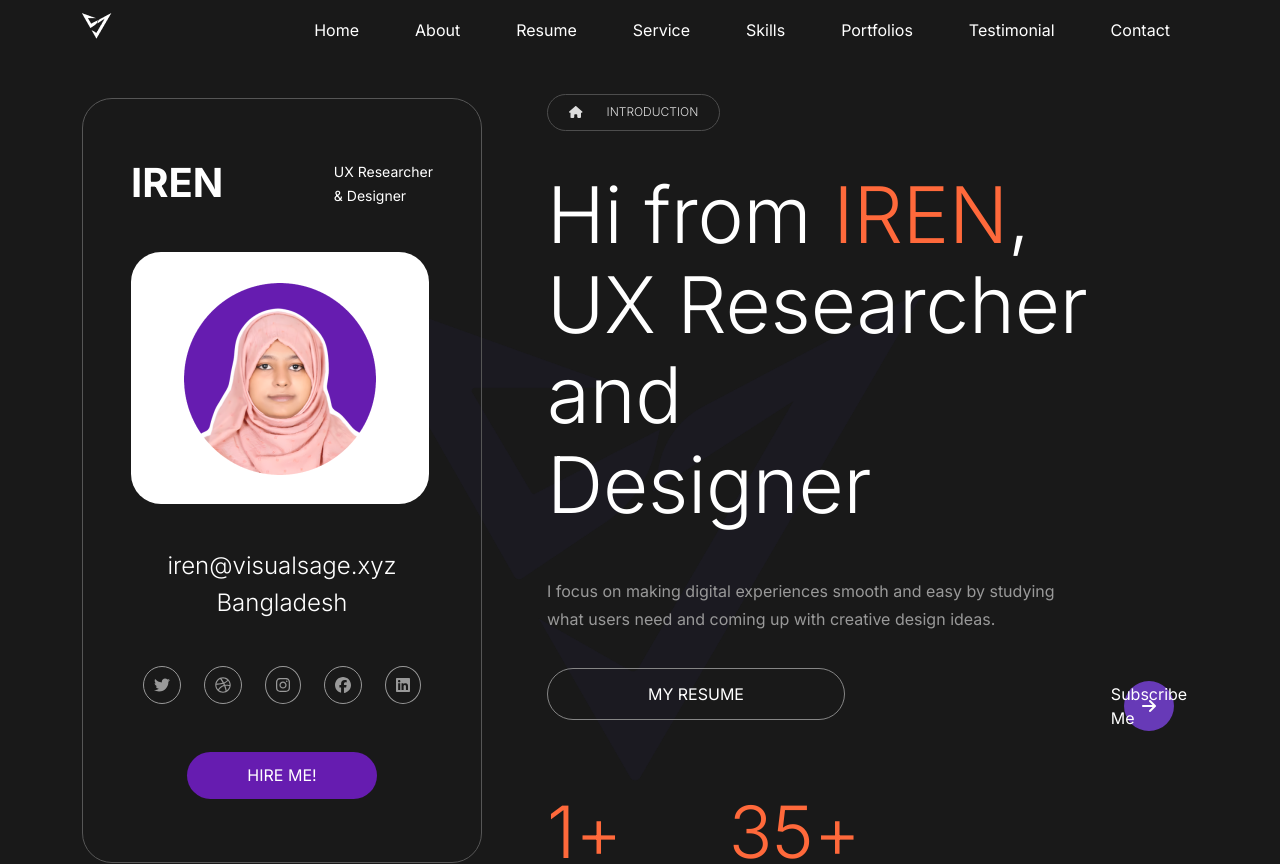
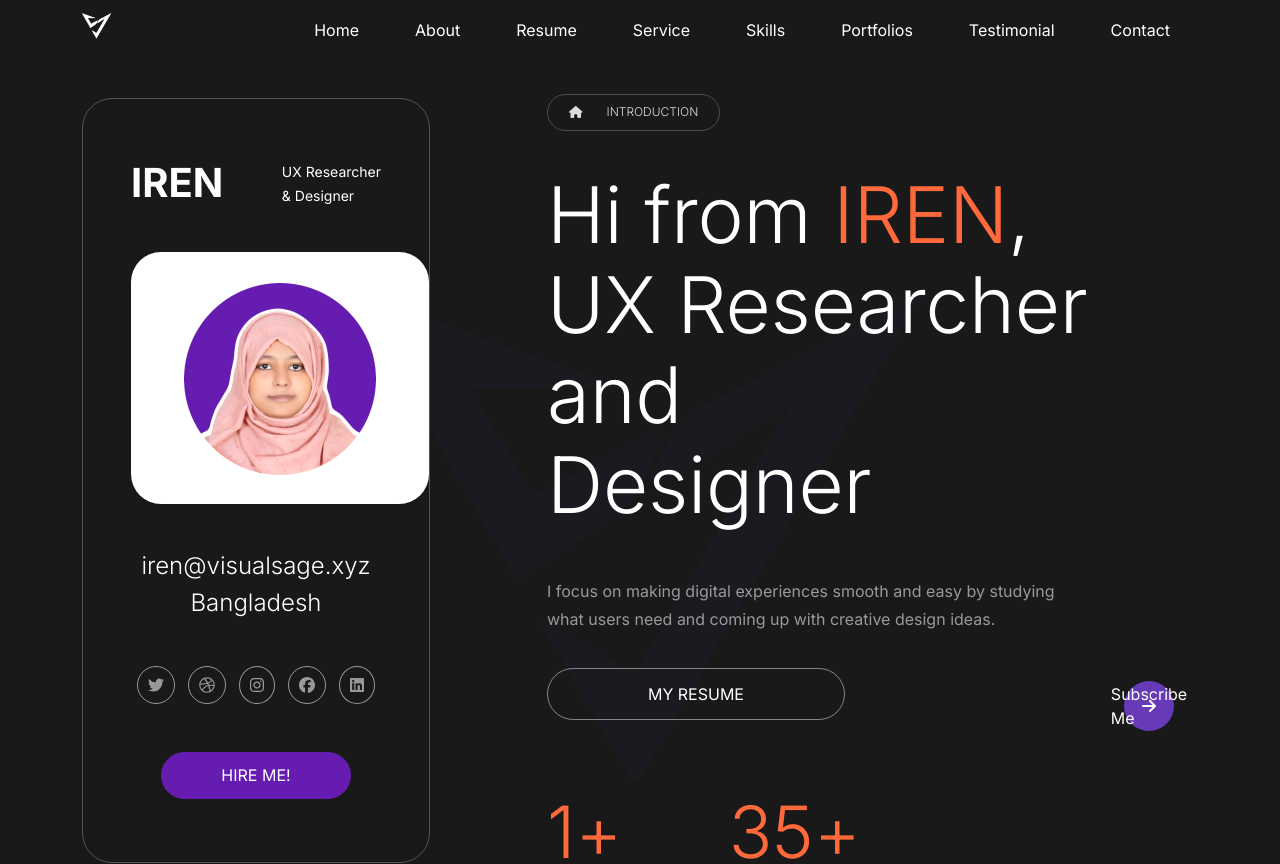
Before and after one commit to rjibon49/iren, a Next.js app: page / in a window 1280 px wide. Shown: the top 864 px of the page. Built offline with nearby package versions, Linux system fonts and the light colour scheme.

Commit message:
contact coponent complete

```diff
--- /dev/null
+++ b/components/Home/ContactComponent.js
@@ -0,0 +1,61 @@
+/* eslint-disable react/no-unescaped-entities */
+import React from 'react';
+import { FontAwesomeIcon } from '@fortawesome/react-fontawesome';
+import { faAnglesUp, faEnvelope } from '@fortawesome/free-solid-svg-icons';
+
+const ContactComponent = () => {
+    return (
+        <>
+            <div className='container contactHeight alignCenter' id='about'>
+                <div className='row w-100 justify-content-end'>
+                    <div className='col-xxl-7 col-xl-7 col-lg-7 col-md-12 col-sm-12 col-xs-12'>
+                        <div>
+                            <div className='mb-5'>
+                                <span className='sectionTitleFont'><FontAwesomeIcon icon={faEnvelope} className='me-4'/>CONTACT</span>
+                            </div>
+                            <div className=''>
+                                <form className="d-flex justify-content-between flex-wrap gap-4">
+                                    <div className="col-md-5">
+                                        <label for="inputName" className="form-label mb-2">FULL NAME <span className='colorText'>*</span></label>
+                                        <input type="text" required className="form-control" id="inputName" placeholder='Your Full Name' />
+                                    </div>
+                                    <div className="col-md-5">
+                                        <label for="inputEmail4" className="form-label mb-2">EMAIL <span className='colorText'>*</span></label>
+                                        <input type="email" required className="form-control" id="inputEmail4" placeholder='Your Email Address' />
+                                    </div>
+                                    <div className="col-md-5">
+                                        <label for="inputPhone" className="form-label mb-2">PHOTNE <span className='colorText999'>(optional)</span></label>
+                                        <input type="text" className="form-control" id="inputPhone" placeholder='Your Phone Number' />
+                                    </div>
+                                    <div className="col-md-5">
+                                        <label for="inputSubject" className="form-label mb-2">SUBJECT <span className='colorText'>*</span></label>
+                                        <input type="text" required className="form-control" id="inputSubject" placeholder='Select a subject' />
+                                    </div>
+                                    <div className="col-md-5">
+                                        <label for="inputBudget" className="form-label mb-2">BUDGET <span className='colorText999'>(optional)</span></label>
+                                        <input type="text" className="form-control" id="inputBudget" placeholder='A range budget for your project' />
+                                    </div>
+                                    <div className="col-md-9 messageForm">
+                                        <label for="inutMessage" className="form-label mb-2">MESSAGE</label>
+                                        <textarea className="form-control" id="inutMessage" rows="5"></textarea>
+                                    </div>
+                                    <div className='col-md-5 mb-3'>
+                                        <label className="custom-file-input d-flex align-items-center" for="attachment">
+                                            <FontAwesomeIcon icon={faAnglesUp} className='me-3 iconStyle'/> <span className='font12White'>ADD AN ATTACHMENT</span>
+                                            <input type="file" id="attachment" name="attachment" />
+                                        </label>
+                                    </div>
+                                    <div class="col-12">
+                                        <button type="submit" className="btnMessage font12White">SEND MESSAGE</button>
+                                    </div>
+                                </form>
+                            </div>
+                        </div>
+                    </div>
+                </div>
+            </div>
+        </>
+    );
+};
+
+export default ContactComponent;
--- a/components/Home/HomeComponent.js
+++ b/components/Home/HomeComponent.js
@@ -29,7 +29,7 @@ const HomeComponent = () => {
         <>
             <div className='container compoHeightLarge backgroundLogo alignCenter'>
                 <div className='row w-100'>
-                    <div className='col-xxl-5 col-xl-5 col-lg-5 col-md-12 col-sm-12 col-xs-12'>
+                    <div className='col-xxl-4 col-xl-4 col-lg-4 col-md-12 col-sm-12 col-xs-12'>
                         <div className=''>
                             <div className='leftCard p-5'>
                                 <div className='d-flex justify-content-between align-items-center flex-wrap mb-3'>
@@ -56,7 +56,7 @@ const HomeComponent = () => {
                             </div>
                         </div>
                     </div>
-                    <div className='col-xxl-7 col-xl-7 col-lg-7 col-md-12 col-sm-12 col-xs-12'>
+                    <div className='col-xxl-7 col-xl-7 col-lg-7 col-md-12 col-sm-12 col-xs-12 ms-auto'>
                         <div>
                             <div className='mb-5'>
                                 <span className='sectionTitleFont'><FontAwesomeIcon icon={faHome} className='me-4' />introduction</span>
--- a/components/Home/TeamComponent.js
+++ b/components/Home/TeamComponent.js
@@ -4,11 +4,15 @@ import { faUsers } from '@fortawesome/free-solid-svg-icons';
 import Image from 'next/image';
 import mehrab from "../../public/images/content/mehrabHossain.png";
 import jibon from "../../public/images/content/raihanHossain.png";
+import srikanta from "../../public/images/content/srikanto.png";
+import shanto from "../../public/images/content/shantoIslam.png";
+import sohan from "../../public/images/content/sohanTalukdar.png";
+import jahidul from "../../public/images/content/jahidulHasan.png";
 
 const TeamComponent = () => {
     return (
         <>
-            <div className='container aboutHeight alignCenter' id=''>
+            <div className='container teamHeight alignCenter' id=''>
                 <div className='row w-100 justify-content-end'>
                     <div className='col-xxl-7 col-xl-7 col-lg-7 col-md-12 col-sm-12 col-xs-12'>
                         <div>
@@ -39,6 +43,42 @@ const TeamComponent = () => {
                                     </div>
                                 </div>
                             </div>
+                            <div className='teamBorder'>
+                                <div className='teamImageBody'>
+                                    <div className='text-center'>
+                                        <Image src={srikanta} alt='Shrikanta Mazumder' className='memberImage' />
+                                        <h4 className='font20E6'>Shrikanta Mazumder</h4>
+                                        <p className='designationFont'>Backend Engineer</p>
+                                    </div>
+                                </div>
+                            </div>
+                            <div className='teamBorder'>
+                                <div className='teamImageBody'>
+                                    <div className='text-center'>
+                                        <Image src={shanto} alt='Shanto Islam Emon' className='memberImage' />
+                                        <h4 className='font20E6'>Shanto Islam Emon</h4>
+                                        <p className='designationFont'>Video Editor</p>
+                                    </div>
+                                </div>
+                            </div>
+                            <div className='teamBorder'>
+                                <div className='teamImageBody'>
+                                    <div className='text-center'>
+                                        <Image src={sohan} alt='Sohan Talukder' className='memberImage' />
+                                        <h4 className='font20E6'>Sohan Talukder</h4>
+                                        <p className='designationFont'>UI/UX Designer</p>
+                                    </div>
+                                </div>
+                            </div>
+                            <div className='teamBorder'>
+                                <div className='teamImageBody'>
+                                    <div className='text-center'>
+                                        <Image src={jahidul} alt='Jahidul Hassan' className='memberImage' />
+                                        <h4 className='font20E6'>Jahidul Hassan</h4>
+                                        <p className='designationFont'>Graphic Designer</p>
+                                    </div>
+                                </div>
+                            </div>
                         </div>
                     </div>
                 </div>
--- a/pages/index.js
+++ b/pages/index.js
@@ -9,6 +9,7 @@ import SkillsComponent from '../components/Home/SkillsComponent';
 import PortfolioComponent from '../components/Home/PortfolioComponent';
 import HourlyBooking from '../components/Home/HourlyBooking';
 import TeamComponent from '../components/Home/TeamComponent';
+import ContactComponent from '../components/Home/ContactComponent';
 
 
 export default function Home() {
@@ -23,6 +24,7 @@ export default function Home() {
         <PortfolioComponent />
         <HourlyBooking />
         <TeamComponent />
+        <ContactComponent />
       </Layout>
     </>
   )
--- a/public/styles/globals.css
+++ b/public/styles/globals.css
@@ -31,8 +31,14 @@ ul, li {
 .portfolioHeight {
   min-height: 1310px;
 }
-.portfolioHeight {
+.hourlyHeight {
   min-height: 1090px;
+}
+.teamHeight {
+  min-height: 1475px;
+}
+.contactHeight {
+  min-height: 1100px;
 }
 .alignCenter {
   display: flex;
@@ -172,6 +178,13 @@ ul, li {
   font-weight: 400;
   line-height: 20px; /* 170% */
 }
+.font12White {
+  color: #FFF;
+  font-size: 12px;
+  font-style: normal;
+  font-weight: 400;
+  line-height: 20.4px; /* 170% */
+}
 .sectionTitleFont {
   color: #FFF;
   font-size: 12px;
@@ -189,6 +202,9 @@ ul, li {
 ====================================================================*/
 .colorText {
   color: #FF693B;
+}
+.colorText999 {
+  color: #999;
 }
 
 /* ==================== Button CSS Style ============================
@@ -224,6 +240,12 @@ ul, li {
   font-size: 16px;
   position: relative;
   /* animation: spin 5s infinite linear; */
+}
+.btnMessage {
+  border-radius: 32px;
+  background: #35266E;
+  padding: 15px 50px;
+  border: none;
 }
 
 .icon {
@@ -392,6 +414,58 @@ ul, li {
 .memberImage {
   border-radius: 50% !important;
 }
+.form-label {
+  color: #FFF;
+  font-size: 12px;
+  font-style: normal;
+  font-weight: 400;
+  line-height: 20.4px; /* 170% */
+}
+.form-control {
+  background: transparent;
+  border: none;
+  border-bottom: 1px solid #2F2F2F;
+  color: white;
+  padding: 0;
+  margin: 0;
+}
+.form-control:focus {
+  outline: none;
+  background: transparent;
+  box-shadow: none;
+  border-color: #2F2F2F;
+  color: white;
+}
+.form-control::placeholder {
+  color: #565656;
+  font-size: 18px;
+  font-style: normal;
+  font-weight: 4000;
+  line-height: normal;
+}
+.messageForm .form-control {
+  border: 1px solid #2F2F2F;
+}
+
+/* Reset default styles for file input */
+.custom-file-input input {
+  display: none;
+}
+.iconStyle {
+  font-size: 18px;
+  color: white;
+  font-weight: 900;
+  line-height: 18px;
+  background: #252525;
+  padding: 10px;
+  border-radius: 50%;
+}
+
+/* Style the custom file input label */
+.custom-file-input {
+  cursor: pointer;
+}
+
 /* ================ Responsive Design CSS Style ====================
 ====================================================================*/
 
```
